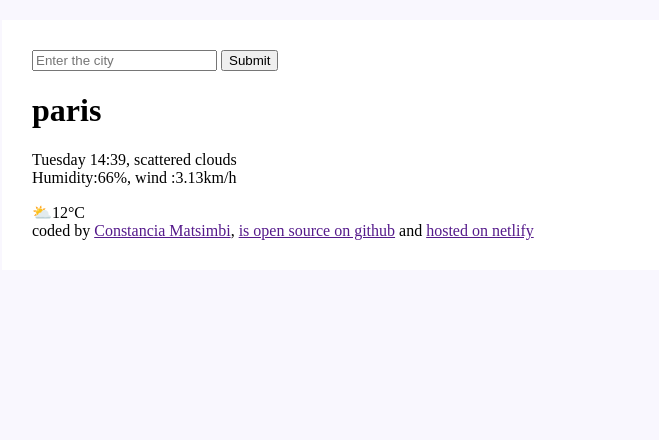
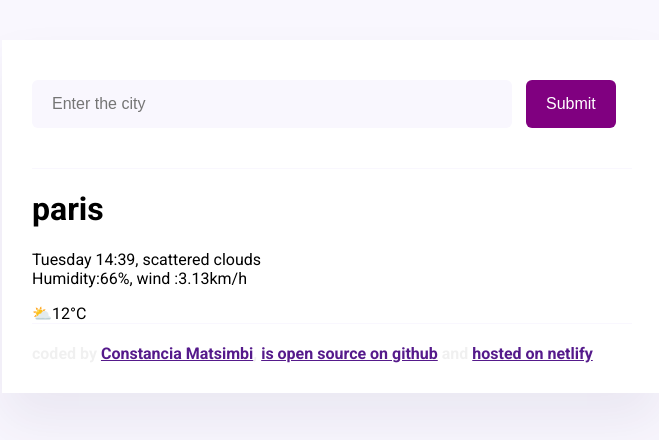
Before and after one commit to HappinessGR/metoe-app, a plain HTML site: page index.html in a window 1280 px wide. Shown: the whole page, without its empty margins (308-967 px from the left). Drawn offline with Linux system fonts and the light colour scheme; a web font is replaced by a local one.

Commit message:
styled the links and input element

```diff
--- a/src/styles.css
+++ b/src/styles.css
@@ -1,11 +1,44 @@
-
-body{
+body {
     background-color: #F9F7FE;
+    font-family: "Roboto", sans-serif;
 }
 
-.container{
+.container {
     margin: 20px auto;
     padding: 30px;
     background-color: white;
-max-width: 600px;
+    max-width: 600px;
+    margin: 40px auto;
+    box-shadow: 0 30px 50px rgba(65, 50,100,0.08 );
 }
+
+.search-form-input {
+    background-color: #F9F7FE;
+    border: none;
+    border-radius: 6px;
+    padding: 15px 20px;
+    font-size: 16px;
+    width: 80%;
+
+}
+
+.search-btn-input {
+    background-color: purple;
+    border: none;
+    border-radius: 6px;
+    padding: 15px 20px;
+    margin: 10px;
+    font-size: 16px;
+    color: white;
+}
+header{
+    border-bottom: 1px solid  #f9f7fe;
+    padding: 0 0 30px 0;
+}
+footer{
+    border-top: 1px solid #f9f7fe;
+    padding: 20px 0 0 0;
+    font-size: 16px;
+    font-weight: bold;
+    color: rgba(0,0 ,0, 0.06);
+}
```
